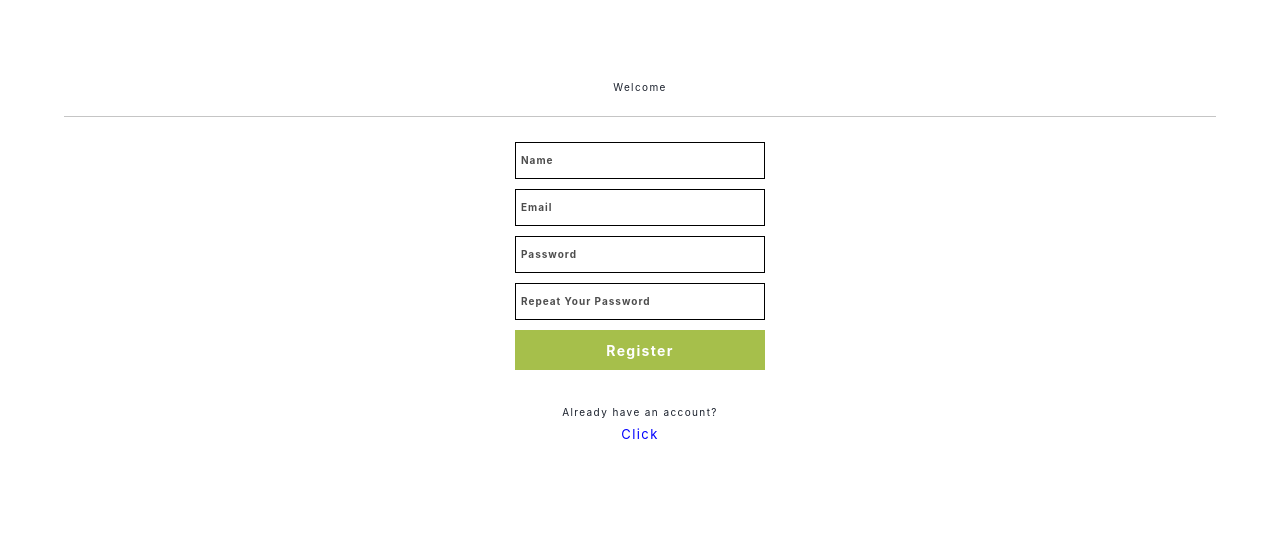
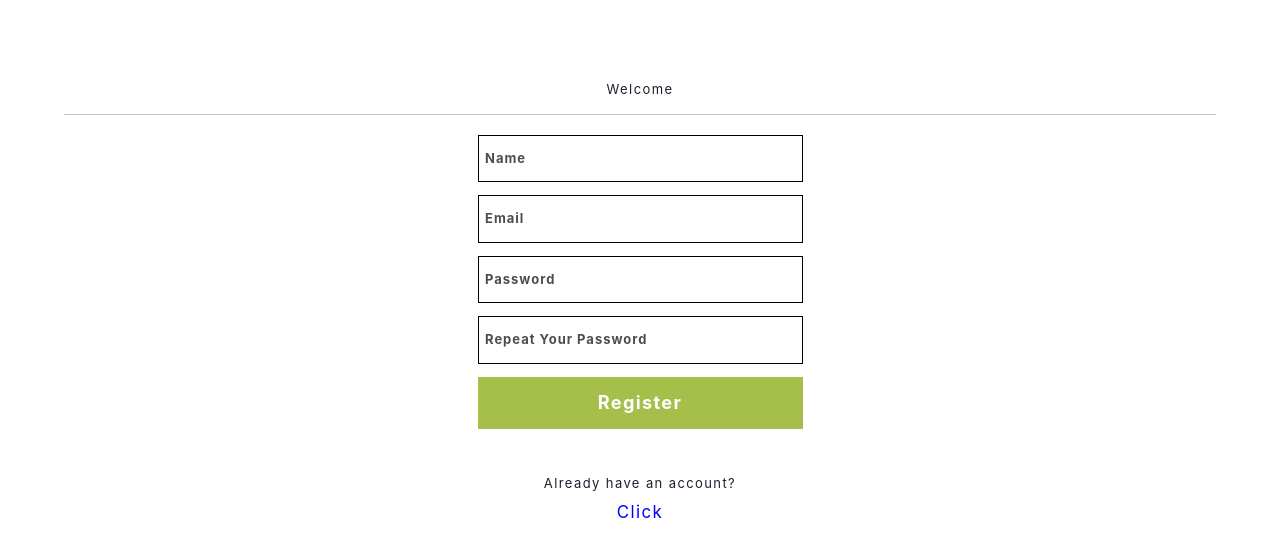
Before and after one commit to Kacper-Arendt/my-gear, a React (Create React App) app: page /register in a window 1280 px wide. Shown: the top 556 px of the page. Built offline with nearby package versions, Linux system fonts and the light colour scheme; no server answers.

Commit message:
Media queries (#4)
* feat add responsive table

* style add styling to bike item

* feat add font mq

```diff
--- a/package.json
+++ b/package.json
@@ -23,6 +23,7 @@
     "react-firebase-hooks": "^3.0.4",
     "react-redux": "^7.2.4",
     "react-scripts": "4.0.3",
+    "react-super-responsive-table": "^5.2.0",
     "styled-components": "^5.3.1",
     "typescript": "~4.1.5"
   },
--- a/src/App.tsx
+++ b/src/App.tsx
@@ -15,7 +15,7 @@ import {
   changeStatus,
   login,
 } from "./redux/ReduxComponents";
-import { AppStatus } from "./models/Models";
+import { AppStatus, device } from "./models/Models";
 import { User } from "firebase/auth";
 import {
   firebaseOnUserChange,
@@ -36,7 +36,16 @@ const GlobalStyles = createGlobalStyle`
     font-size: 62.5%;
     width: 100%;
     height: 100%;
+
+  @media${device.tablet} {
+    font-size: 71.25%;
+  } @media${device.laptop} {
+    font-size: 81.25%;
+  } @media${device.desktop} {
+    font-size: 91.25%;
   }
+  }
+
 
   :root {
     --color-background: #F2F0D5;
--- a/src/components/MainPage.tsx
+++ b/src/components/MainPage.tsx
@@ -1,51 +1,36 @@
-import { Button, Heading } from "@chakra-ui/react";
+import { Heading } from "@chakra-ui/react";
 import React from "react";
 import styled from "styled-components";
-import { useAppSelector } from "../redux/hooks";
-import { firebaseSignOut } from "./firebase/Auth";
 import { BikesComponent } from "./Components";
 
 const Wrapper = styled.div`
+  width: 100%;
+  max-width: 60rem;
   display: flex;
   justify-content: space-between;
   padding: 1rem;
 `;
-const User = styled.div`
-  display: flex;
-  flex-direction: column;
-  align-items: start;
-  gap: 0.5rem;
-`;
 const GearList = styled.div`
-  width: 60%;
+  width: 100%;
   display: flex;
   flex-flow: row wrap;
   justify-content: space-between;
   padding: 2rem 1rem;
-
+  font-size: 1.5rem;
   h1 {
+    font-size: 2rem;
     width: 100%;
     margin: 1rem 0 2rem;
   }
 `;
 
 export const MainPage = () => {
-  const { user } = useAppSelector((state) => state);
-
   return (
     <Wrapper>
       <GearList>
         <Heading as="h1">My Gear</Heading>
         <BikesComponent />
       </GearList>
-      <User>
-        <Heading as="h3">Logged as</Heading>
-        <p>User: {user.name}</p>
-        <p>mail: {user.email}</p>
-        <Button colorScheme="teal" size="sm" onClick={firebaseSignOut}>
-          Sign Out
-        </Button>
-      </User>
     </Wrapper>
   );
 };
--- a/src/components/UI/Line.tsx
+++ b/src/components/UI/Line.tsx
@@ -1,14 +1,16 @@
 import styled from "styled-components";
 
-const StyledLine = styled.div`
+interface IProps {
+  margin?: string;
+}
+
+const StyledLine = styled.div<IProps>`
   width: 90%;
-  height: .2rem;
-  margin: 2rem 0;
-  border-bottom: 1px solid #C5C5C5;
-`
+  height: 0.2rem;
+  margin: ${(props: IProps) => (props.margin ? `${props.margin} 0` : "1rem 0")};
+  border-bottom: 1px solid #c5c5c5;
+`;
 
-export const Line = () => {
-    return (
-        <StyledLine />
-    )
-}
+export const Line = (props: IProps) => {
+  return <StyledLine margin={props.margin} />;
+};
--- a/src/components/gear/bikes/BikeItem.tsx
+++ b/src/components/gear/bikes/BikeItem.tsx
@@ -6,40 +6,75 @@ import { AddComponent } from "./component/AddComponent";
 import styled from "styled-components";
 import { useFetchBikes } from "./useFetchBikes";
 import { deleteBikeComponent } from "../../firebase/Firestore";
-import {
-  Button,
-  Heading,
-  Table,
-  Tbody,
-  Td,
-  Th,
-  Thead,
-  Tr,
-} from "@chakra-ui/react";
+import { Button, Heading } from "@chakra-ui/react";
+import { Line } from "../../UI/Line";
+import { Table, Thead, Tbody, Tr, Th, Td } from "react-super-responsive-table";
+import "react-super-responsive-table/dist/SuperResponsiveTableStyle.css";
+import { device } from "../../../models/Models";
+
+const Wrapper = styled.div`
+  width: 100%;
+  max-width: 100rem;
+  display: flex;
+  flex-direction: column;
+  gap: 3rem;
+  padding: 0 2rem;
+`;
 
 const BikeDetails = styled.div`
-  width: 40rem;
   margin: 2rem 0 0 2rem;
+  width: 90%;
+  max-width: 50rem;
 
   h1 {
     text-transform: capitalize;
+    margin: 1rem 0;
   }
 `;
+
+const Detail = styled.div`
+  width: 70%;
+  display: flex;
+  justify-content: space-between;
+`;
+
 const Components = styled.div`
-  width: 50rem;
+  max-width: 60rem;
   display: flex;
   flex-flow: row wrap;
   justify-content: space-between;
-  margin: 2rem;
   align-items: center;
   gap: 1rem;
+  text-align: center;
+  text-transform: capitalize;
+  h2 {
+    font-weight: lighter;
+  }
+
+  @media${device.laptop} {
+    max-width: 90rem;
+  }
+`;
+
+const StyledTable = styled(Table)`
+  width: 80%;
+  margin: auto;
+
+  thead {
+    background-color: aquamarine;
+  }
 
   td {
-    text-align: center;
+    margin: 0.5rem 0;
   }
 
-  h2 {
-    font-weight: lighter;
+  @media${device.mobileM} {
+    width: 100%;
+    margin: 0;
+
+    td {
+      margin: 1rem 0.5rem;
+    }
   }
 `;
 
@@ -47,6 +82,16 @@ export const BikeItem = () => {
   const { bike } = useAppSelector((state) => state);
   const { id }: { id: string } = useParams();
   const [item, setItem] = useState<IBike>();
+  const columns = [
+    "Name",
+    "Type",
+    "Brand",
+    "Model",
+    "Distance",
+    "Added",
+    "Notes",
+    "Action",
+  ];
   useFetchBikes();
 
   useEffect(() => {
@@ -60,56 +105,54 @@ export const BikeItem = () => {
   };
 
   return (
-    <>
+    <Wrapper>
       {item && (
         <>
           <BikeDetails>
-            <Table variant="simple">
-              <Heading as="h1">{item.name}</Heading>
-              <Tbody>
-                <Td>Brand</Td>
-                <Td>{item.brand}</Td>
-              </Tbody>
-              <Tbody>
-                <Td>Model</Td>
-                <Td>{item.model}</Td>
-              </Tbody>
-              <Tbody>
-                <Td>Distance </Td>
-                <Td>{item.km}km</Td>
-              </Tbody>
-              <Tbody>
-                <Td>Weight</Td>
-                <Td>{item.weight}kg</Td>
-              </Tbody>
-              <Tbody>
-                <Td>Notes</Td>git
-                <Td>{item.notes}</Td>
-              </Tbody>
-            </Table>
+            <Heading as="h1">{item.name}</Heading>
+            <Detail>
+              <p>Brand</p>
+              <p>{item.brand}</p>
+            </Detail>
+            <Line margin=".5rem" />
+            <Detail>
+              <p>Model</p>
+              <p>{item.model}</p>
+            </Detail>
+            <Line margin=".5rem" />
+            <Detail>
+              <p>Distance</p>
+              <p>{item.km}km</p>
+            </Detail>
+            <Line margin=".5rem" />
+
+            <Detail>
+              <p>Weight</p>
+              <p>{item.weight}kg</p>
+            </Detail>
+            <Line margin=".5rem" />
+            <Detail>
+              <p>Notes</p>
+              <p>{item.notes}</p>
+            </Detail>
+            <Line margin=".5rem" />
           </BikeDetails>
           <Components>
             <Heading as="h2">Components</Heading>
             <AddComponent bike={item} />
-            <Table size="sm">
-              <Thead bgColor="teal">
+            <StyledTable>
+              <Thead>
                 <Tr>
-                  <Th color="white">Name</Th>
-                  <Th color="white">Type</Th>
-                  <Th color="white">Brand</Th>
-                  <Th color="white">Model</Th>
-                  <Th color="white">Distance</Th>
-                  <Th color="white">Added</Th>
-                  <Th color="white">Notes</Th>
-                  <Th color="white">Action</Th>
-                  <Th></Th>
+                  {columns.map((column, key) => {
+                    return <Th key={key}>{column}</Th>;
+                  })}
                 </Tr>
               </Thead>
               <Tbody>
                 {item.components &&
                   item.components.map((el, key) => {
                     return (
-                      <Tr>
+                      <Tr key={key}>
                         <Td>{el.name}</Td>
                         <Td>{el.type}</Td>
                         <Td>{el.brand}</Td>
@@ -131,10 +174,10 @@ export const BikeItem = () => {
                     );
                   })}
               </Tbody>
-            </Table>
+            </StyledTable>
           </Components>
         </>
       )}
-    </>
+    </Wrapper>
   );
 };
--- a/src/components/gear/bikes/BikesComponent.tsx
+++ b/src/components/gear/bikes/BikesComponent.tsx
@@ -5,12 +5,13 @@ import { Heading } from "@chakra-ui/react";
 import styled from "styled-components";
 
 const Wrapper = styled.div`
+  width: 100%;
   display: flex;
   flex-flow: row wrap;
   justify-content: space-between;
   align-items: center;
   align-content: center;
-  gap: 2rem 1rem;
+  gap: 2rem;
 
   h3 {
     font-weight: lighter;
@@ -21,7 +22,7 @@ const Wrapper = styled.div`
 export const BikesComponent = () => {
   return (
     <Wrapper>
-      <Heading as="h3">My Bikes</Heading>
+      <Heading as="h3">Bikes</Heading>
       <AddBike />
       <Bikes />
     </Wrapper>
--- /dev/null
+++ b/src/models/MediaQueries.ts
@@ -0,0 +1,17 @@
+const size = {
+  mobileS: "320px",
+  mobileM: "620px",
+  tablet: "720px",
+  laptop: "1020px",
+  laptopL: "1440px",
+  desktop: "1920px",
+};
+
+export const device: typeof size = {
+  mobileS: `(min-width: ${size.mobileS})`,
+  mobileM: `(min-width: ${size.mobileM})`,
+  tablet: `(min-width: ${size.tablet})`,
+  laptop: `(min-width: ${size.laptop})`,
+  laptopL: `(min-width: ${size.laptopL})`,
+  desktop: `(min-width: ${size.desktop})`,
+};
--- a/src/models/Models.ts
+++ b/src/models/Models.ts
@@ -2,3 +2,4 @@ export * from "./User";
 export * from "./Enums";
 export * from "./App";
 export * from "./Gears";
+export * from "./MediaQueries";
```
Also changed, not shown: firebase.json, 1 other file (tests, documents, lock files or other folders).
